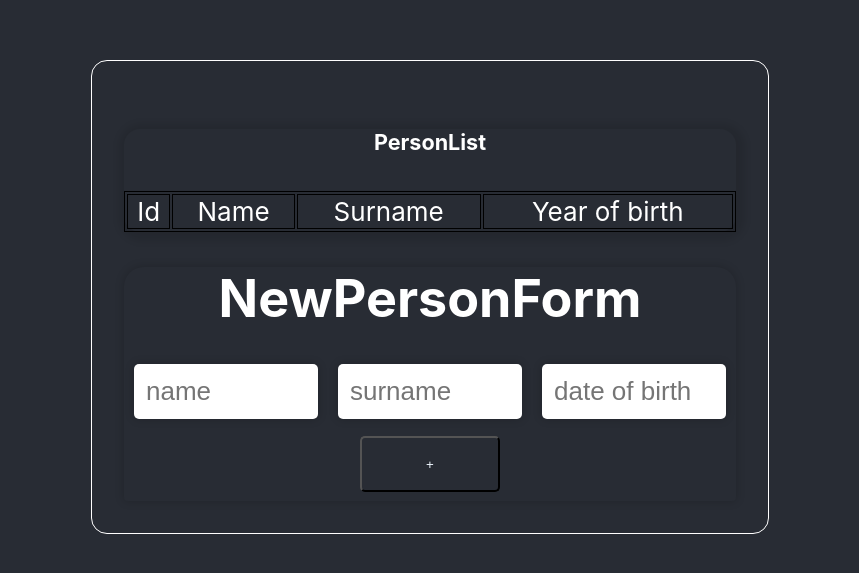
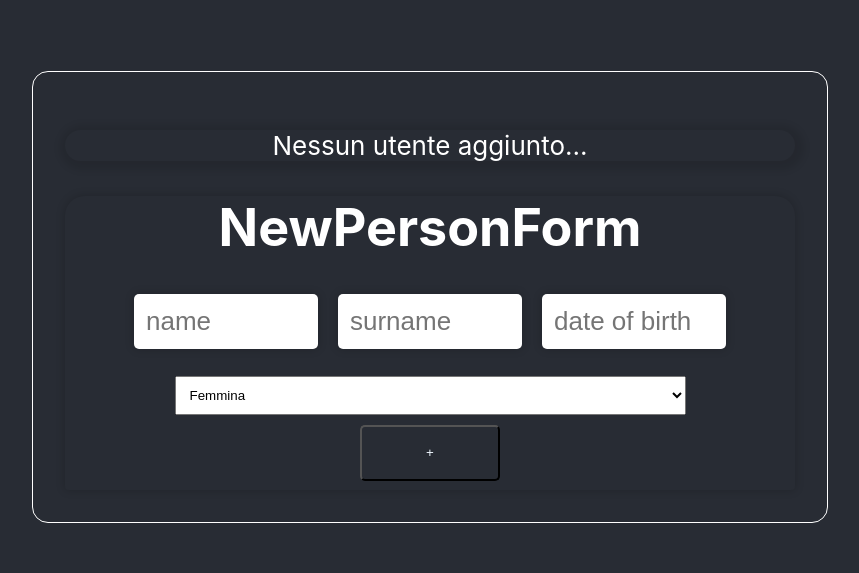
Before and after one commit to Domenico-lel/tutorial, a React (Create React App) app: page / in a window 1280 px wide. Shown: the part 103-676 px from the top of the page, without its empty margins (210-1069 px from the left). Built offline with nearby package versions, Linux system fonts and the light colour scheme.

Commit message:
upp gender input and print on page

```diff
--- a/src/components/NewPersonForm.js
+++ b/src/components/NewPersonForm.js
@@ -9,7 +9,7 @@ function NewPersonForm(
     const [personName, setPersonName] = useState("")
     const [personSurame, setPersonSurname] = useState("")
     const [date, setDate] = useState("")
-
+    const [gender, setGender] = useState("")
 
     const handleName = (inputName) => {
         setPersonName(inputName)
@@ -23,6 +23,21 @@ function NewPersonForm(
         setDate(inputDate)
     }
 
+    const clearForm = () => {
+        setPersonName("")
+        setPersonSurname("")
+        setDate("")
+    }
+
+    const handleGender = (inputGender) => {
+        setGender(inputGender)
+
+    }
+
+    const isFormValid = () => {
+        return personName != "" && personSurame != "" && date != ""
+    }
+    console.log("gender e':" +  gender)
     return <div className=" newpersonform">
         <h1>NewPersonForm</h1>
         <div>
@@ -36,8 +51,8 @@ function NewPersonForm(
             />
 
             <input
-                onChange={(surname) => {
-                    handleSurname(surname.target.value)
+                onChange={(e) => {
+                    handleSurname(e.target.value)
                 }}
                 placeholder="surname"
                 className="gradient-input"
@@ -45,25 +60,42 @@ function NewPersonForm(
             />
 
             <input
-                onChange={(date) => {
-                    handleDate(date.target.value)
+                onChange={(e) => {
+                    handleDate(e.target.value)
                 }}
                 placeholder="date of birth"
                 className="gradient-input"
                 value={date}
             />
 
+            <select
+                value={gender}
+                onChange={(e) => {
+                    handleGender(e.target.value)
+                }} className="habugher">
+                    <option value="F">Femmina</option>
+                    <option value="M">Maschio</option>
+
+            </select>
+
         </div>
         <button
             onClick={() => {
+                const condizione = isFormValid()
 
-                const newPerson = {
-                    name: personName,
-                    surname: personSurame,
-                    date: date
+                if (isFormValid()) {
+                    const newPerson = {
+                        name: personName,
+                        surname: personSurame,
+                        date: date
+                    }
+                    onNewPerson(newPerson)
+                    clearForm()
+                } else {
+                    alert("alcuni campi non sono stati inseriti")
                 }
 
-                onNewPerson(newPerson)
+
             }}
         >+</button>
     </div>
--- a/src/components/PersonList.js
+++ b/src/components/PersonList.js
@@ -3,22 +3,56 @@ function PersonList(
     persons = []
   }
 ) {
+
+  function getCurrentYear() {
+    return new Date().getFullYear();
+  }
+
+  function calculateAge(birthYear) {
+    return getCurrentYear() - birthYear;
+  }
+
+  function isListEmpty() {
+    return persons.length == 0
+  }
+
+  //funzione per ricavare la maggior eta' in base agli anni presi in input
+  // e colorarli in base alla maggior eta' o meno
+
+  // dichiarazione funzione per la maggiore eta'
+  function isAdult(age) {
+    return age >= 18
+  }
+  //assegno il risultato di una funzione a una costante
+  const age = isAdult(18)
+
+
+
+    //stampare M o F prendendo i dati da un input e stamparli nella tabella.
+
+
   return <div className="task-list">
-    <h5>PersonList</h5>
+    {isListEmpty() &&
+      <p>Nessun utente aggiunto...</p>
+    }
 
-    <table style={{ width: "100%" }}>
+
+    <table style={{ width: "100%", display: (isListEmpty()) ? "none" : null }}>
       <tr>
         <td>Id</td>
         <td>Name</td>
         <td>Surname</td>
         <td>Year of birth</td>
+        <td>Age</td>
       </tr>
 
       {
         persons.map(
           (people) => {
-            return (
-              <tr>
+
+            const peopleAge = calculateAge(people.date)
+
+            return <tr key={people.id}>
               <td>
                 <h3>{people.id}</h3>
               </td>
@@ -31,13 +65,17 @@ function PersonList(
               <td>
                 <div>{people.date}</div>
               </td>
+              <td>
+                <div style={{color: isAdult(peopleAge) ? "green" : "red"}}>{peopleAge}</div>
+              </td>
             </tr>
+
+          }
+
         )
       }
-        )
-      }
+    </table>
 
-    </table>
   </div>
 }
 
```
Also changed, not shown: src/ListNameApp.js (line endings or trailing spaces). Lines whose indentation alone changed are shown as unchanged.
